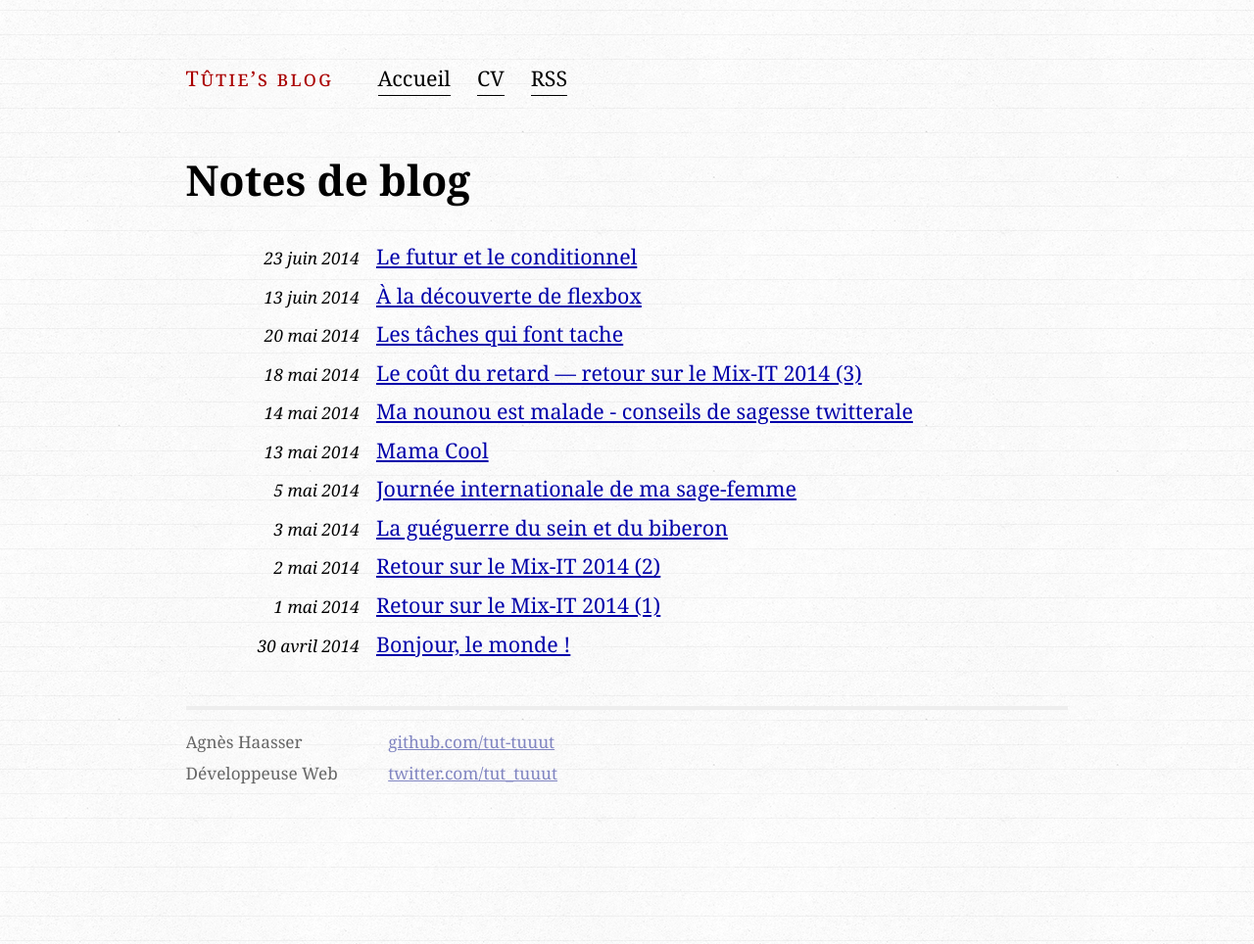
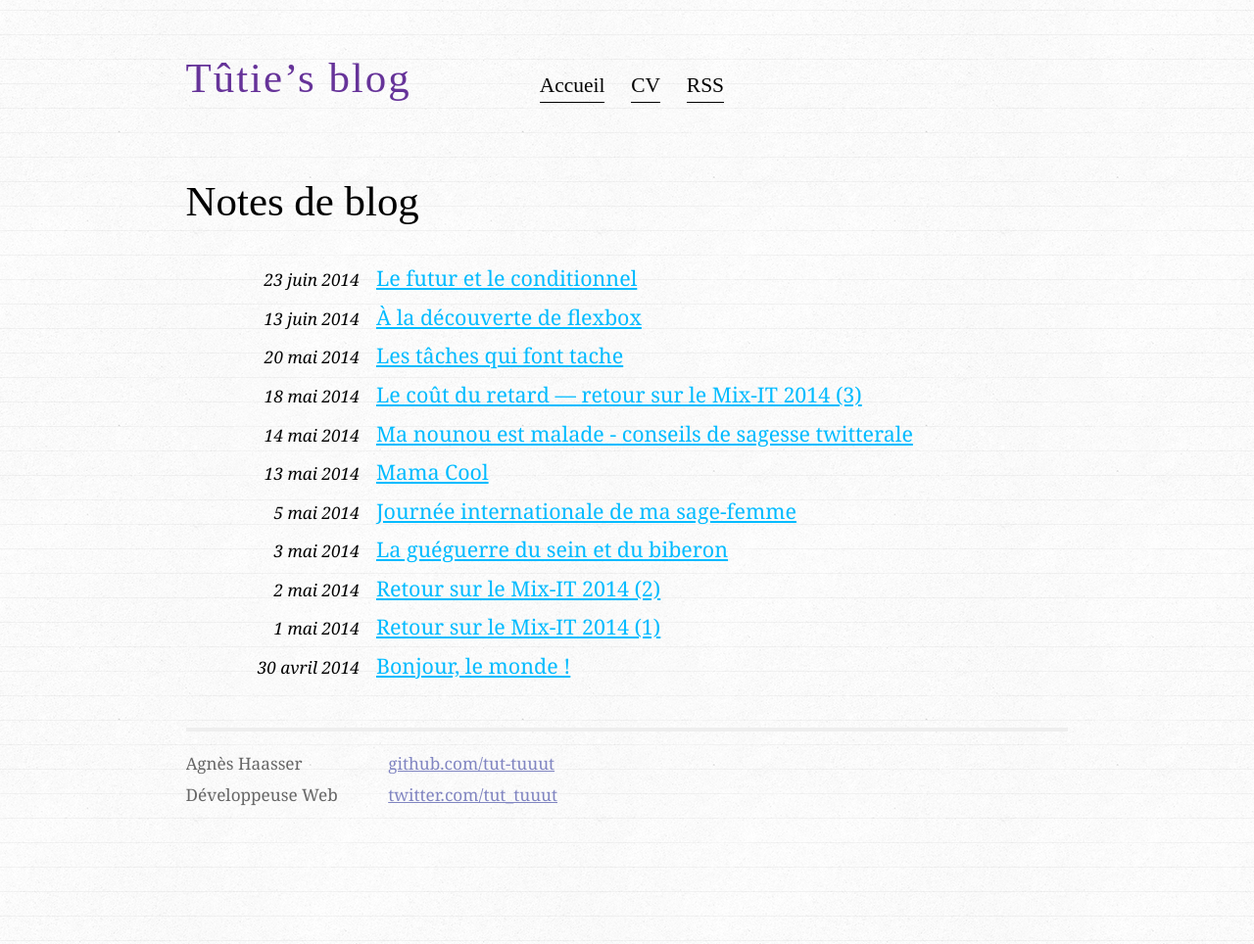
Before and after one commit to tut-tuuut/tut-tuuut.github.io, a Jekyll site: the page built from index.html, in a window 1280 px wide. Shown: the whole page at 98% size. Built offline with Jekyll 4.4.1, drawn with Linux system fonts in a browser that asks for light colours.

Commit message:
Add: slight changes on css

```diff
--- a/css/main.css
+++ b/css/main.css
@@ -1,9 +1,3 @@
-/*****************************************************************************/
-/*
-/* Common
-/*
-/*****************************************************************************/
-
 /* Global Reset */
 html, body { height: 100%; }
 
@@ -14,12 +8,12 @@ body {
   text-align: center;
 }
 
-h1 { margin-bottom: 1em; }
+h1 { margin-bottom: 1em; font-family: 'Delius', cursive; font-weight: normal;}
 p { margin: 1em 0; }
 
-a         { color: #00a; }
-a:visited { color: #a0a; }
-a:hover   { color: hotpink; }
+a         { color: #0bf; }
+a:visited { color: #639; }
+a:hover   { color: #f06; }
 
 
 /*****************************************************************************/
@@ -57,7 +51,10 @@ a:hover   { color: hotpink; }
   margin: 3em auto 2em;
   line-height: 1.5em;
 }
-
+.header {
+  font-family: 'Delius', cursive;
+  margin-bottom: 4em;
+}
 header a {
   font-weight: bold;
   text-decoration: none;
@@ -65,18 +62,14 @@ header a {
 
 .title {
   display: inline-block;
-  margin-bottom: 2em;
-  font-variant: small-caps;
   letter-spacing: 2px;
+  font-size: 2em;
+  margin: 0 2em 0 0;
 }
 
 .title a {
-  color: #a00;
+  color: #639;
   text-decoration: none;
-}
-
-.title a:hover {
-  color: #000;
 }
 
 .header nav,
@@ -92,7 +85,8 @@ header a {
   display: inline-block;
 }
 .header nav a:hover {
-  border-bottom: 3px solid hotpink;
+  border-bottom: 3px solid #936;
+  color: #936;
 }
 .header nav li + li a {
   margin-left: 1em;
```
Also changed, not shown: _layouts/default.html (+13 -0 lines).
